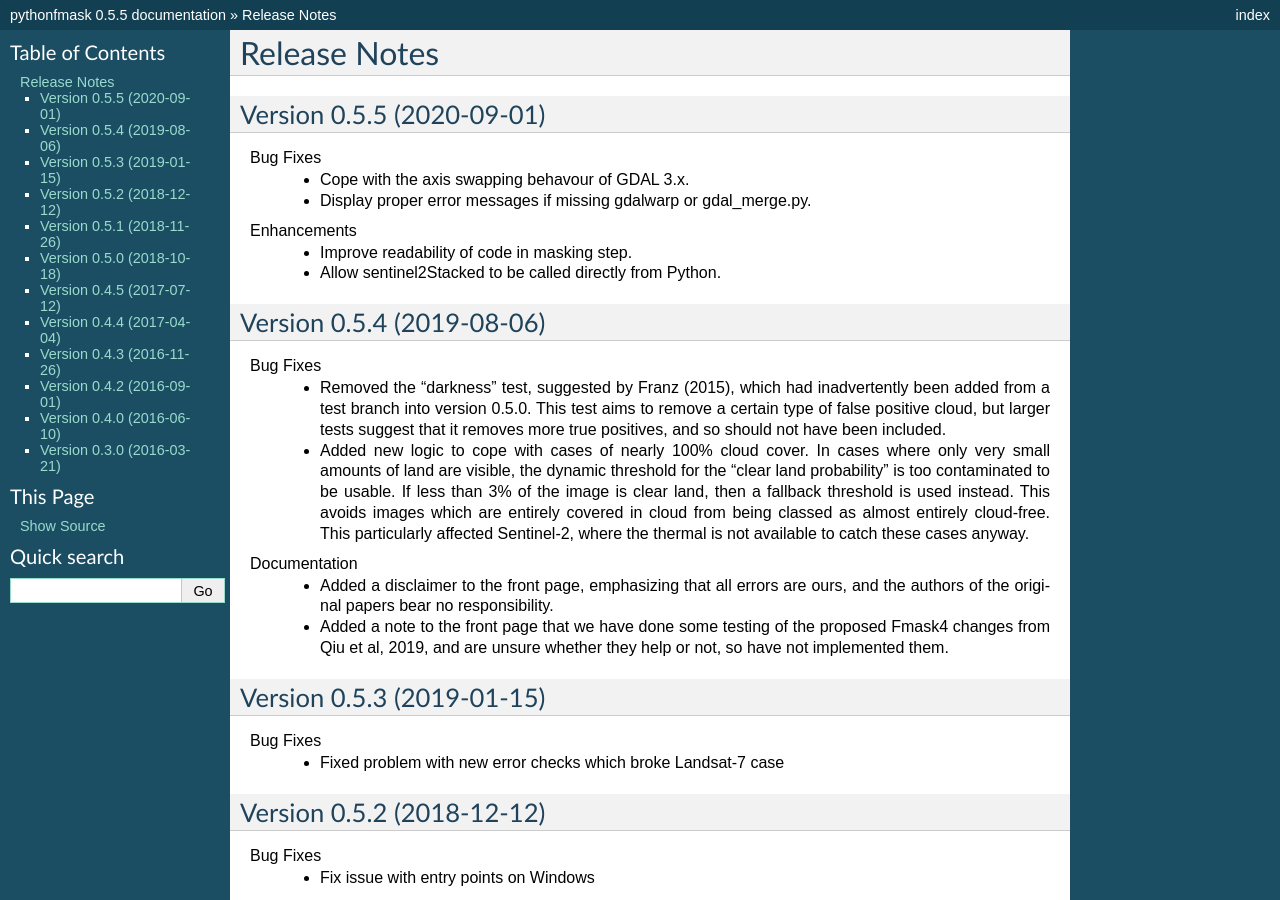
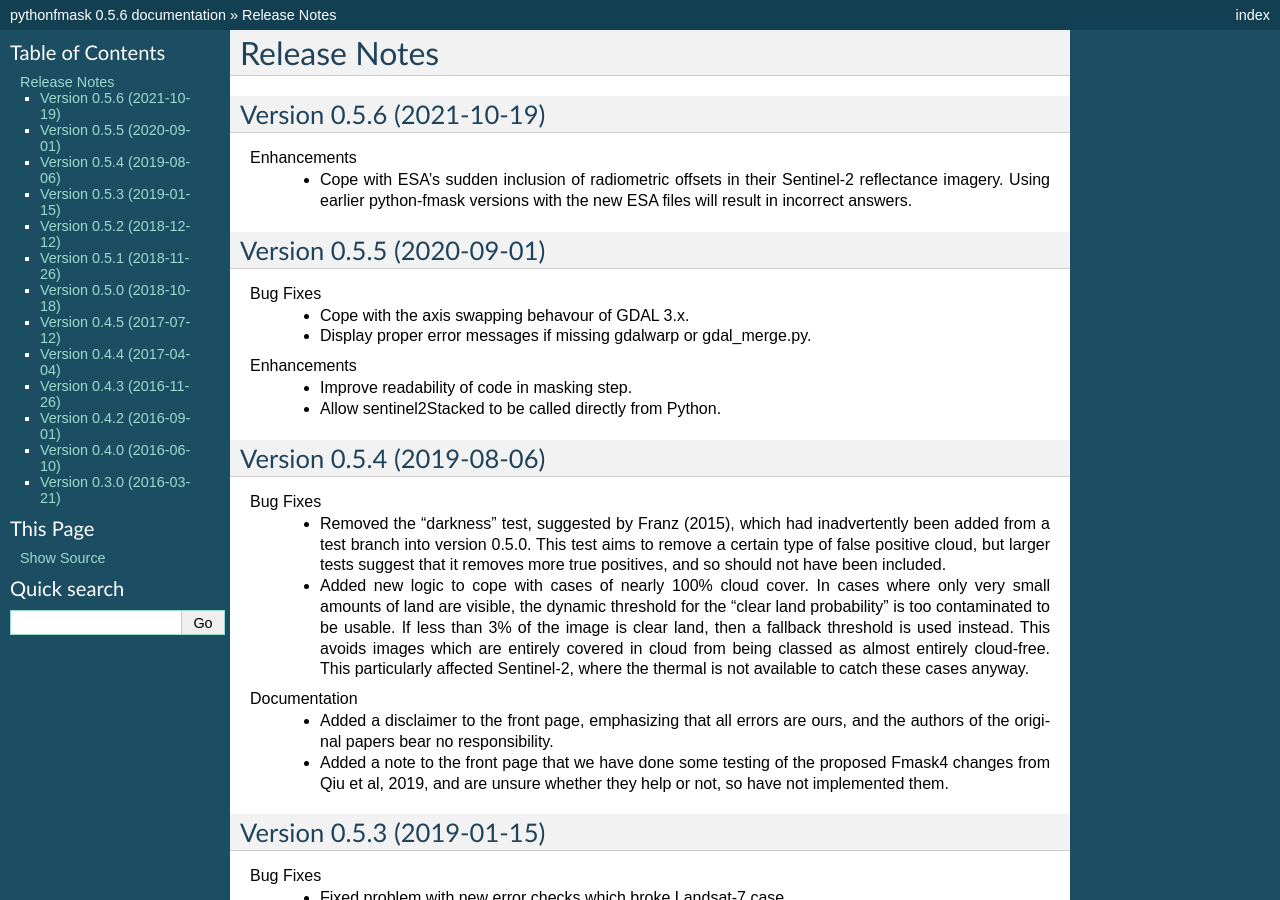
Before and after one commit to ubarsc/python-fmask, a Sphinx documentation site: the page built from doc/source/releasenotes.rst, in a window 1280 px wide and 900 px high. Built offline with Sphinx 7.4.7, drawn with Linux system fonts in a browser that asks for light colours; some of the changed text lies outside the part shown.

Commit message:
Update version to 0.5.6

```diff
--- a/doc/source/releasenotes.rst
+++ b/doc/source/releasenotes.rst
@@ -1,5 +1,13 @@
 Release Notes
 =============
+
+Version 0.5.6 (2021-10-19)
+--------------------------
+
+Enhancements
+    * Cope with ESA's sudden inclusion of radiometric offsets in their
+      Sentinel-2 reflectance imagery. Using earlier python-fmask versions
+      with the new ESA files will result in incorrect answers.
 
 Version 0.5.5 (2020-09-01)
 --------------------------
--- a/fmask/__init__.py
+++ b/fmask/__init__.py
@@ -15,4 +15,4 @@
 # along with this program; if not, write to the Free Software
 # Foundation, Inc., 51 Franklin Street, Fifth Floor, Boston, MA  02110-1301, USA.
 
-__version__ = '0.5.5'
+__version__ = '0.5.6'
```
